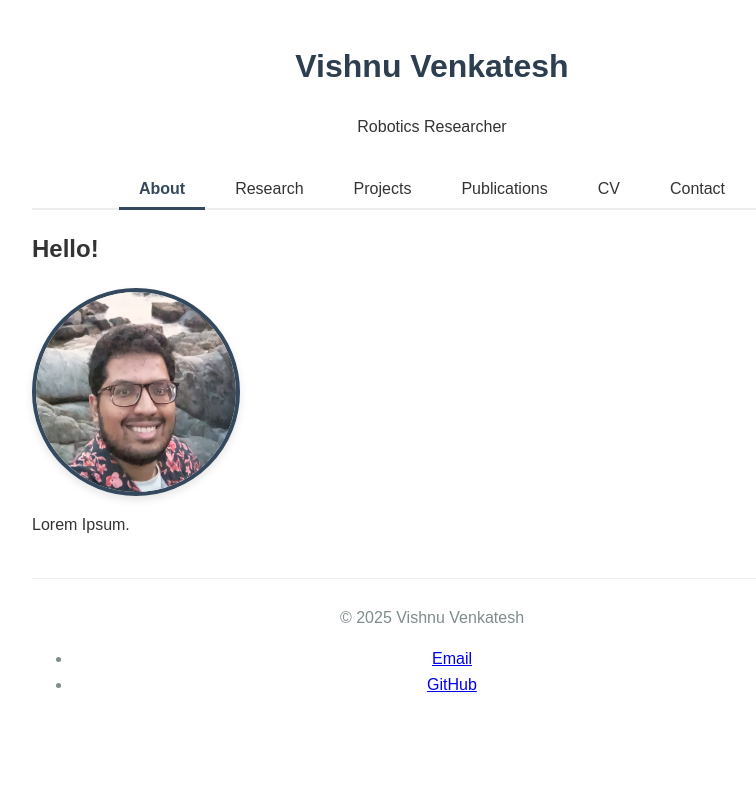
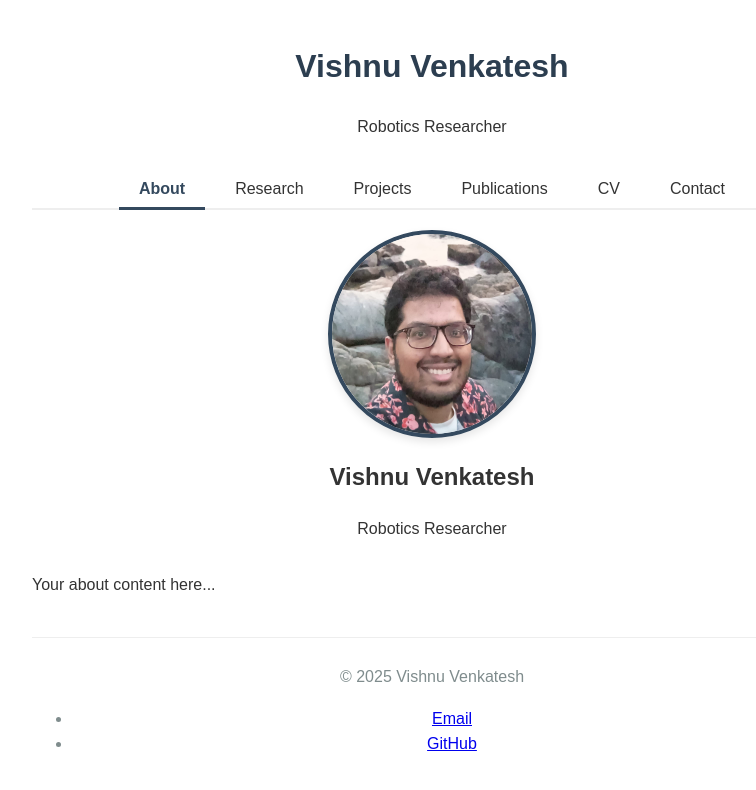
Before and after one commit to Vishnu96/Vishnu96.github.io, a Jekyll site: the page built from index.html, in a window 1280 px wide. Shown: the top 790 px of the page, without its empty margins (208-964 px from the left). Built offline with Jekyll 4.4.1, drawn with Linux system fonts in a browser that asks for light colours.

Commit message:
fixing css

```diff
--- a/_includes/about.html
+++ b/_includes/about.html
@@ -1,45 +1,13 @@
 <div class="about-content">
-    <h2>Hello!</h2>
-
-    <div class="intro-section">
-        <div class="circular-image-container">
+    <div class="profile-section">
+        <div class="profile-image-wrapper">
             <img src="/files/vv_headshot.jpeg" alt="Vishnu Venkatesh">
         </div>
-        <p>Lorem Ipsum.</p>
+        <h2>Vishnu Venkatesh</h2>
+        <p>Robotics Researcher</p>
     </div>
 
-    <!-- <div class="background-section">
-        <h3>Background</h3>
-        <p>I completed my <strong>Master's in Robotics</strong> from [University Name] and have been working in the field for [X] years. My research interests include:</p>
-        <ul>
-            <li>Autonomous navigation systems</li>
-            <li>Computer vision for robotics</li>
-            <li>Machine learning applications sin robotics</li>
-            <li>Human-robot interaction</li>
-        </ul>
+    <div class="about-text">
+        <p>Your about content here...</p>
     </div>
-
-    <div class="skills-section">
-        <h3>Technical Skills</h3>
-        <div class="skills-grid">
-            <div class="skill-category">
-                <h4>Programming Languages</h4>
-                <ul>
-                    <li>Python</li>
-                    <li>C++</li>
-                    <li>MATLAB</li>
-                    <li>JavaScript</li>
-                </ul>
-            </div>
-            <div class="skill-category">
-                <h4>Frameworks & Tools</h4>
-                <ul>
-                    <li>ROS (Robot Operating System)</li>
-                    <li>TensorFlow/PyTorch</li>
-                    <li>OpenCV</li>
-                    <li>Git/GitHub</li>
-                </ul>
-            </div>
-        </div>
-    </div> -->
 </div>
--- a/css/main.css
+++ b/css/main.css
@@ -237,18 +237,25 @@ footer {
   }
 }
 
-.circular-image-container {
+.profile-section {
+    text-align: center;
+    margin-bottom: 30px;
+}
+
+.profile-image-wrapper {
     width: 200px;
     height: 200px;
+    margin: 0 auto 20px auto;
     border-radius: 50%;
     overflow: hidden;
     border: 4px solid #34495e;
     box-shadow: 0 4px 8px rgba(0,0,0,0.1);
 }
 
-.circular-image-container img {
+.profile-image-wrapper img {
     width: 100%;
     height: 100%;
     object-fit: cover;
     object-position: center;
+    display: block;
 }
```
